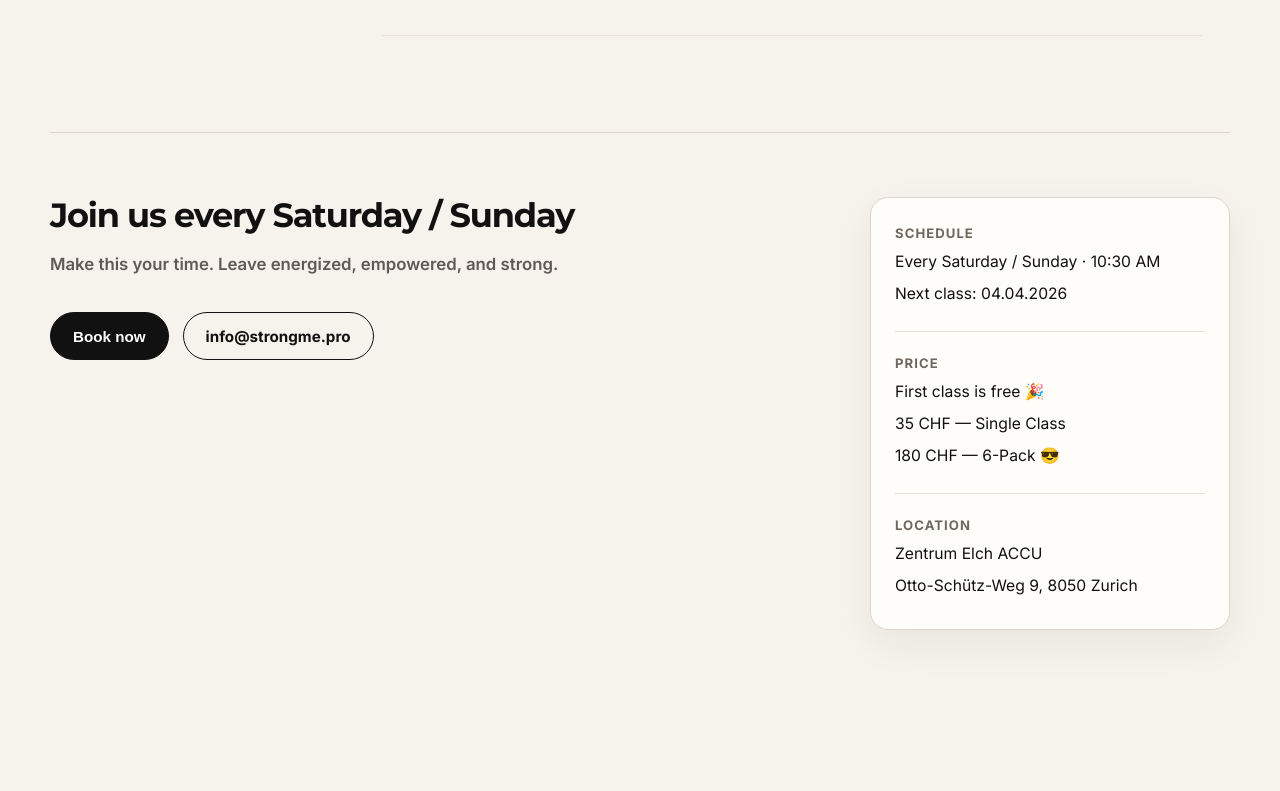
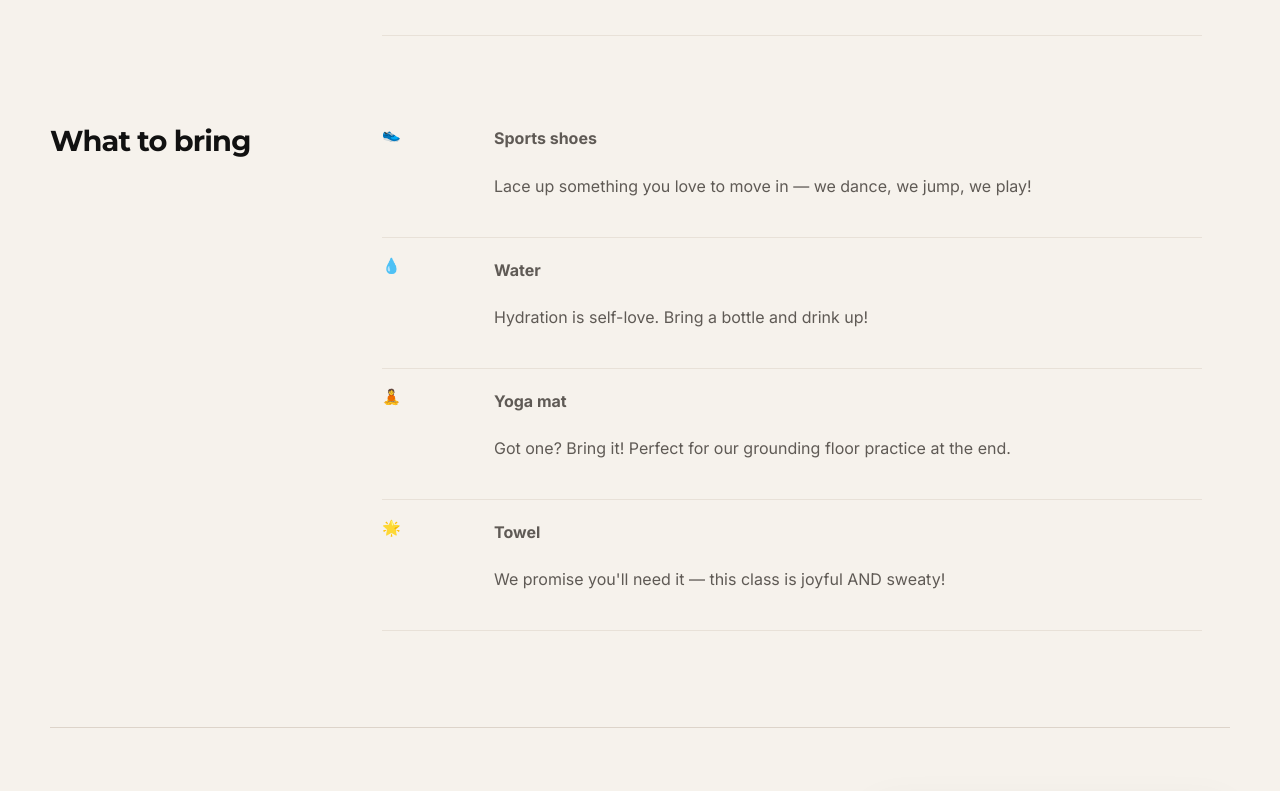
Before and after one commit to hotomski/strong_me, a Next.js app: page / in a window 1280 px wide. Shown: the part 1620-2411 px from the top of the page. Before the commit the page ends 2338 px from the top, so only its background shows below. Built offline with nearby package versions, Linux system fonts and the light colour scheme.

Commit message:
Bring in section added

```diff
--- a/app/page.tsx
+++ b/app/page.tsx
@@ -249,6 +249,20 @@ export default function Home() {
           </div>
         </section>
 
+        {/* BRING */}
+        <section className="content-section">
+          <div className="section-label">
+            <h2>What to bring</h2>
+          </div>
+
+          <div className="section-content section-content-tight">
+            <FormatRow time="👟" title="Sports shoes" text="Lace up something you love to move in — we dance, we jump, we play!" />
+            <FormatRow time="💧" title="Water" text="Hydration is self-love. Bring a bottle and drink up!" />
+            <FormatRow time="🧘" title="Yoga mat" text="Got one? Bring it! Perfect for our grounding floor practice at the end." />
+            <FormatRow time="🌟" title="Towel" text="We promise you'll need it — this class is joyful AND sweaty!" />
+          </div>
+        </section>
+
         {/* JOIN */}
         <section id="join" className="join-section section-divider">
           <div className="join-copy">
@@ -274,7 +288,7 @@ export default function Home() {
             <div className="join-card-block">
               <span className="join-card-label">Schedule</span>
               <p>Every Saturday / Sunday · 10:30 AM</p>
-              <p>Next class: 04.04.2026</p>
+              <p>Next class: 12.04.2026</p>
             </div>
 
             <div className="join-card-block">
```
